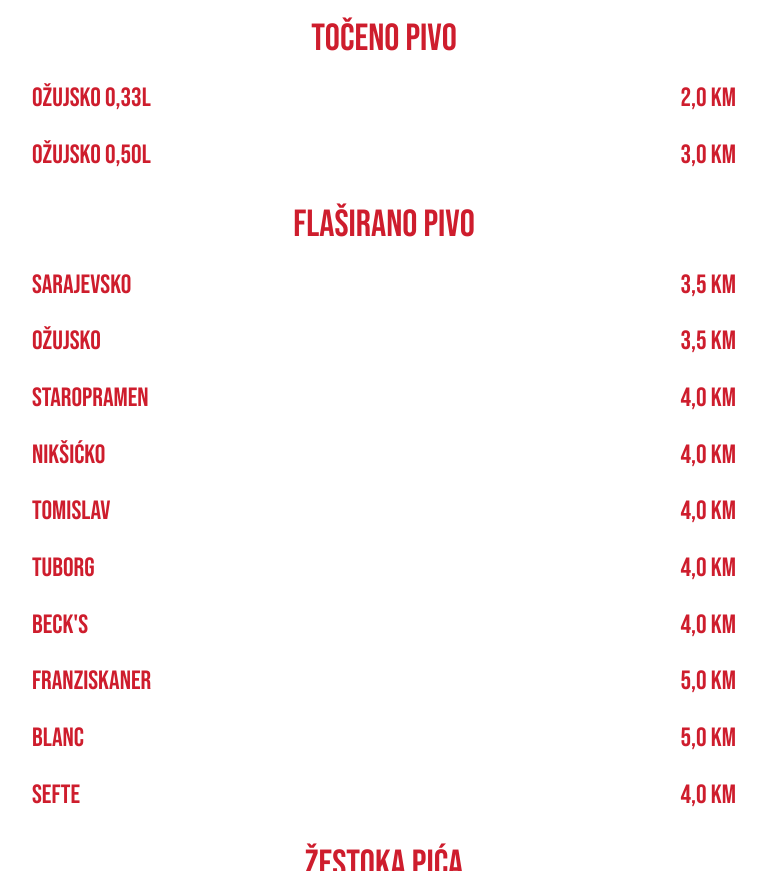
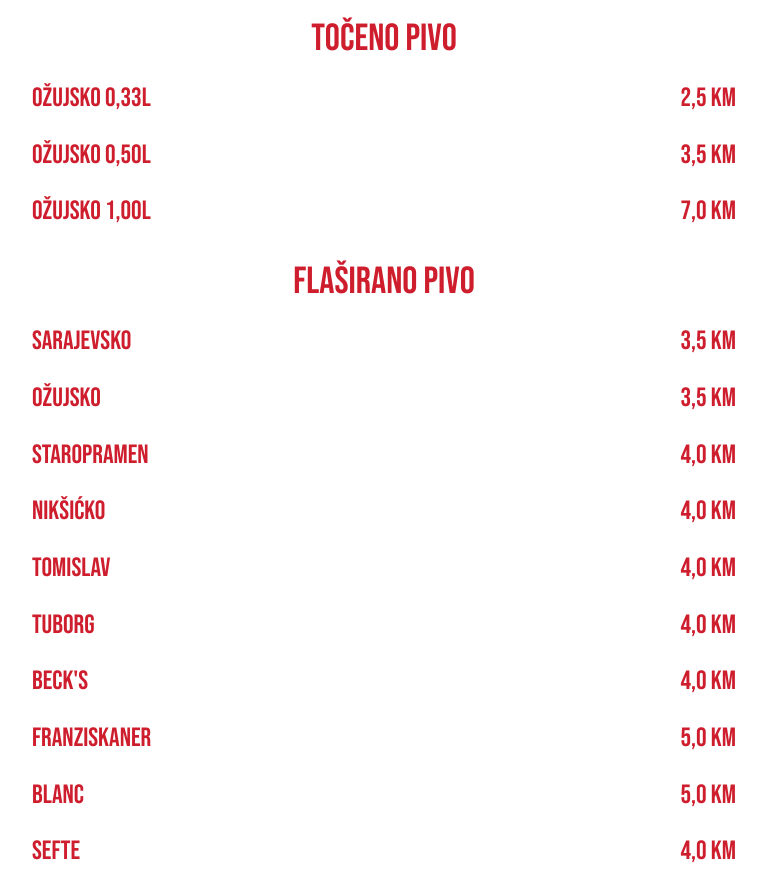
Before and after one commit to Emirjohn/Johnny, a plain HTML site: page index.html in a window 1280 px wide. Shown: the part 1675-2546 px from the top of the page, without its empty margins (256-1022 px from the left). Drawn offline with nearby package versions, Linux system fonts and the light colour scheme; a web font is replaced by a local one.

Commit message:
Update index.html

```diff
--- a/index.html
+++ b/index.html
@@ -110,12 +110,15 @@
                     <ul class="list-group list-group-flush" style="min-width: 200px;">
                         <li class="list-group-item">Ožujsko 0,33l</li>
                         <li class="list-group-item">Ožujsko 0,50l</li>
+                        <li class="list-group-item">Ožujsko 1,00l</li>
 
                 </div>
                 <div class="col2" style="max-width: 140px;">
                     <ul class="list-group list-group-flush">
-                        <li class="list-group-item">2,0 KM</li>
-                        <li class="list-group-item">3,0 KM</li>
+                        <li class="list-group-item">2,5 KM</li>
+                        <li class="list-group-item">3,5 KM</li>
+                        <li class="list-group-item">7,0 KM</li>
+
                 </div>
             </div>
 
```
